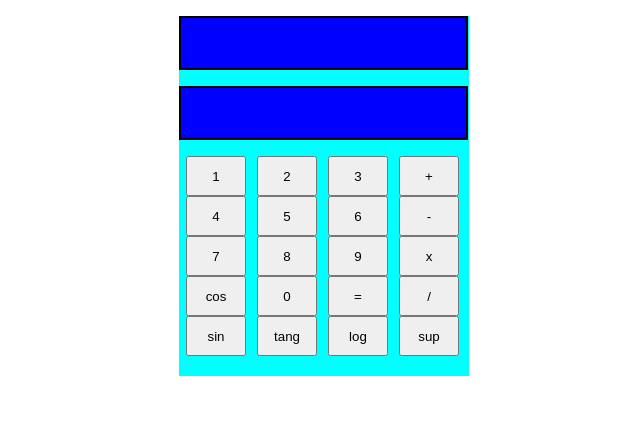
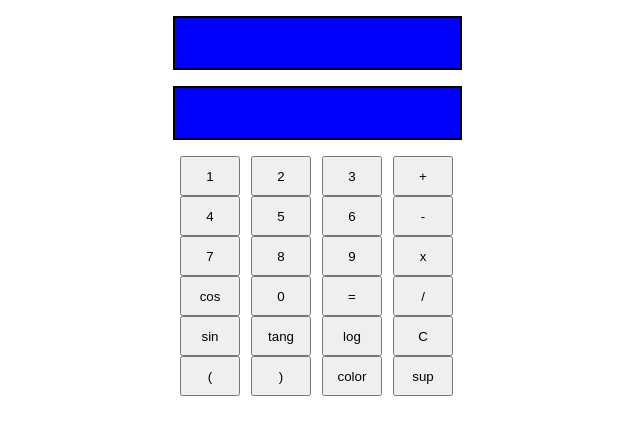
Before and after one commit to AristoteKABELU/Calculatrice-, a plain HTML site: page index.html in a window 1280 px wide. Shown: the whole page, without its empty margins (67-707 px from the left). Drawn offline with Linux system fonts and the light colour scheme.

Commit message:
Added () and backgroundColor

```diff
--- a/assets/script.js
+++ b/assets/script.js
@@ -37,3 +37,17 @@ function result()
     document.querySelector('.resultat').textContent = eval(document.querySelector('.saisie').textContent);
     document.querySelector('.saisie').textContent = document.querySelector('.resultat').textContent;
 }
+
+function randomNumber(number)
+{
+    return Math.floor(Math.random()*(number + 1));
+}
+
+function random_backgroundColor()
+{
+    let first_color = 'rgb(' + randomNumber(255) + ',' + randomNumber(255) + ',' + randomNumber(255) + ')';
+    let second_color = 'rgb(' + randomNumber(255) + ',' + randomNumber(255) + ',' + randomNumber(255) + ')';
+    let degrad = 'linear-gradient(' + randomNumber(360) + 'deg,'+ first_color +',' + second_color +')';
+
+    document.body.style.background =  degrad;
+}
--- a/index.html
+++ b/index.html
@@ -5,46 +5,49 @@
       <title> Ma page </title>
 	  <link rel="stylesheet" href="style.css">
 	  <script src="./assets/script.js" defer></script>
+	  <script src="../Background Random/script.js" defer></script>
     </head>
     <body>
-		<div class="btns">
+		<div>
 			<p class="saisie"></p>
 			<p class="resultat"></p>
-			<div class="btns_ligne1">
-				<input type="button" name="button" class="btn un" value="1" onclick= "input_value('1')" >
-				<input type="button" name="button" class="btn deux" value="2" onclick= "input_value('2')">
-				<input type="button" name="button" class="btn trois" value="3" onclick= "input_value('3')">
-				<input type="button" name="button" class="btn addition" value="+" onclick= "input_value('+')">
+			<div>
+				<input type="button" name="button"  value="1" onclick= "input_value('1')" >
+				<input type="button" name="button"  value="2" onclick= "input_value('2')">
+				<input type="button" name="button"  value="3" onclick= "input_value('3')">
+				<input type="button" name="button"  value="+" onclick= "input_value('+')">
 			</div>
-			<div class="btns_ligne2">
-				<input type="button" name="button" class="btn quatre" value="4" onclick= "input_value('4')">
-				<input type="button" name="button" class="btn cinq" value="5" onclick= "input_value('5')">
-				<input type="button" name="button" class="btn six" value="6" onclick= "input_value('6')">
-				<input type="button" name="button" class="btn soustraction" value="-" onclick= "input_value('-')">
+			<div>
+				<input type="button" name="button"  value="4" onclick= "input_value('4')">
+				<input type="button" name="button"  value="5" onclick= "input_value('5')">
+				<input type="button" name="button"  value="6" onclick= "input_value('6')">
+				<input type="button" name="button"  value="-" onclick= "input_value('-')">
 			</div>
-			<div class="btns_ligne3">
-				<input type="button" name="button" class="btn sept" value="7" onclick= "input_value('7')">
-				<input type="button" name="button" class="btn huit" value="8" onclick= "input_value('8')">
-				<input type="button" name="button" class="btn neuf" value="9" onclick= "input_value('9')">
-				<input type="button" name="button" class="btn multiplication" value="x" onclick= "input_value('*')">
+			<div>
+				<input type="button" name="button"  value="7" onclick= "input_value('7')">
+				<input type="button" name="button"  value="8" onclick= "input_value('8')">
+				<input type="button" name="button"  value="9" onclick= "input_value('9')">
+				<input type="button" name="button"  value="x" onclick= "input_value('*')">
 			</div>
-			<div class="btns_ligne4">
-				<input type="button" name="button" class="btn cos" value="cos" onclick="make_operation(Math.cos)" >
-				<input type="button" name="button" class="btn zero" value="0" onclick= "input_value('0')">
-				<input type="button" name="button" class="btn egale" value="=" onclick="result()">
-				<input type="button" name="button" class="btn division" value="/" onclick= "input_value('/')">
+			<div>
+				<input type="button" name="button"  value="cos" onclick="make_operation(Math.cos)" >
+				<input type="button" name="button"  value="0" onclick= "input_value('0')">
+				<input type="button" name="button"  value="=" onclick="result(), random_backgroundColor()">
+				<input type="button" name="button"  value="/" onclick= "input_value('/')">
 			</div>
-			<div class="btns_ligne5">
-				<input type="button" name="button" class="btn sin" value="sin" onclick="make_operation(Math.sin)">
-				<input type="button" name="button" class="btn tang" value="tang" onclick="make_operation(Math.tan)">
-				<input type="button" name="button" class="btn log" value="log" onclick="make_operation(Math.log)">
-				<input type="button" name="button" class="btn sup" value="sup" onclick="document.querySelector('.saisie').textContent = '';">
+			<div>
+				<input type="button" name="button"  value="sin" onclick="make_operation(Math.sin)">
+				<input type="button" name="button"  value="tang" onclick="make_operation(Math.tan)">
+				<input type="button" name="button"  value="log" onclick="make_operation(Math.log)">
+				<input type= "button" name="button" value="C" onclick= "">
 			</div>
-			<div class="btns_ligne6">
-				<!-- <input type="button" name="button" class="pk" value="Rien"> -->
-				<!-- <input type= "button" name="button" class="btn colorback" value="color"> -->
-				<!-- <input type="button" name="button" class="btn cotang" value="cotang"> -->
-				<!-- <input type="button" name="button" class="btn factoriel" value="fac"> -->
+			<div>
+				<input type="button" name="button" value="(" onclick= "input_value('(')">
+				<input type="button" name="button" value=")" onclick= "input_value(')')">
+				<input type= "button" name="button" value="color" onclick="random_backgroundColor()">
+				<input type="button" name="button"  value="sup" onclick="document.querySelector('.saisie').textContent = '';">
+				<!-- <input type="button" name="button"  cotang" value="cotang"> -->
+				<!-- <input type="button" name="button"  factoriel" value="fac"> -->
 			</div>
 		</div>
 	</div>
```
